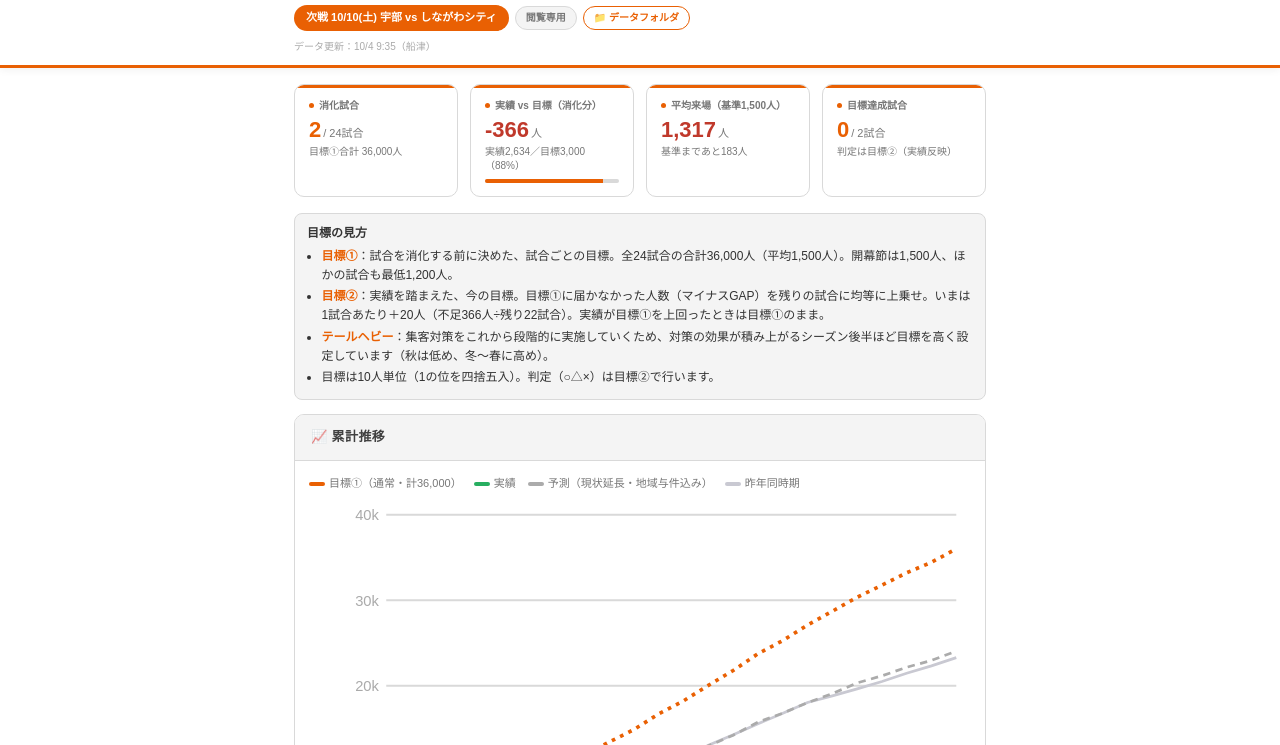
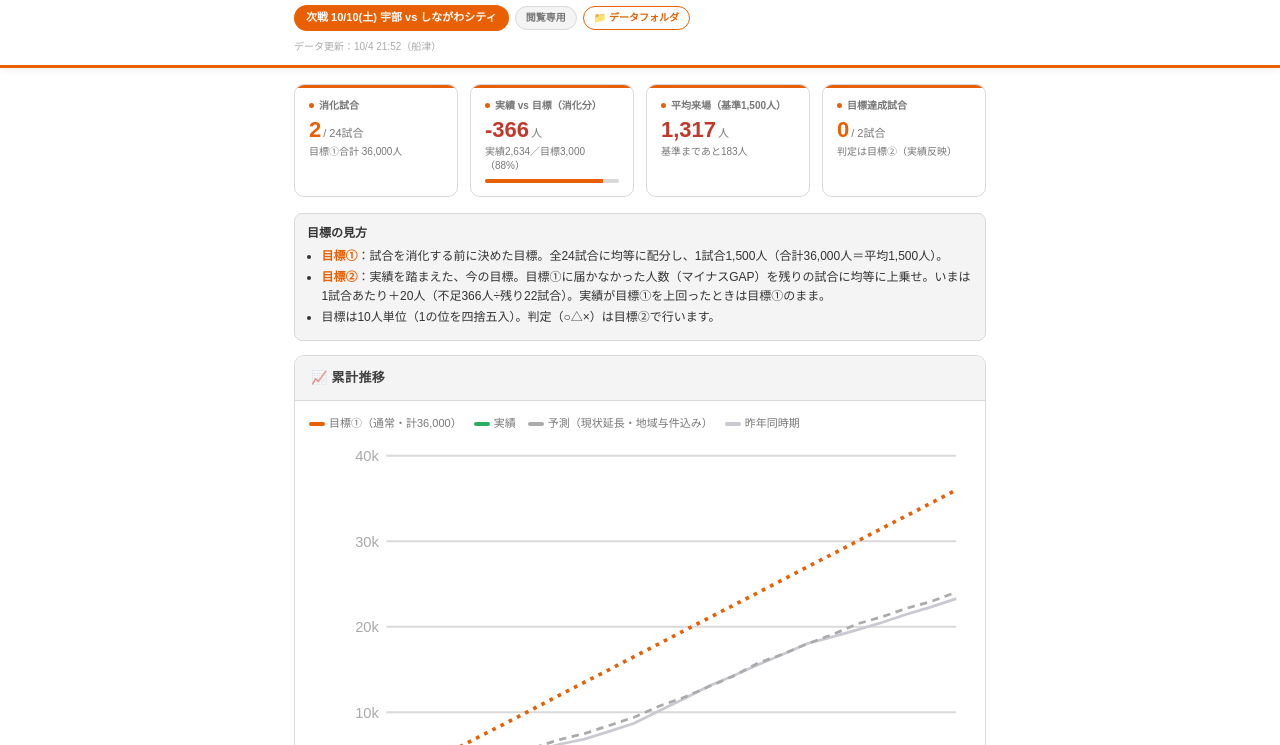
Before and after one commit to funatsu-daisuke-beep/patsfive-dashboard, a plain HTML site: page index.html in a window 1280 px wide. Shown: the part 55-800 px from the top of the page. Drawn offline with Linux system fonts and the light colour scheme; a web font is replaced by a local one.

Commit message:
目標①を均等配分に変更（全試合1,500、テールヘビー廃止）、目標の見方を更新
Co-Authored-By: Claude Opus 5.5 <noreply@anthropic.com>

```diff
--- a/index.html
+++ b/index.html
@@ -227,36 +227,36 @@
 
 <script>
 const DATA = {
-  "savedAt": "2026-10-04T09:35:53.000Z",
+  "savedAt": "2026-10-04T21:52:54.000Z",
   "savedBy": "船津",
   "season": "2026-27",
-  "note": "目標①＝通常の目標（開幕節1,500固定・最低1,200・合計36,000＝平均1,500、10の位に四捨五入）。目標②＝実績を踏まえた目標（不足を残り試合に均等上乗せ）。予測＝25-26実績の季節指数モデル×地域与件補正（祭り・学校行事・競合興行など、昨季の同条件週末の実績差を半分反映。2026-10-04調査）。昨年＝最も日付が近い昨年週末の実績",
-  "rule": {"minTarget": 1200, "openingTarget": 1500, "shortfall": 366, "remaining": 22, "addPerGame": 20},
+  "note": "目標①＝試合消化前の目標（開幕節1,500、残り22試合は均等に1,500、合計36,000＝平均1,500）。目標②＝実績を踏まえた目標（マイナスGAPを残り試合に均等に上乗せ）。目標は10人単位。予測＝25-26実績の季節指数モデル×地域与件補正（昨季の同条件週末の実績差を半分反映、2026-10-04調査）。昨年＝最も日付が近い昨年週末の実績",
+  "rule": {"minTarget": 1200, "openingTarget": 1500, "shortfall": 366, "remaining": 22, "addPerGame": 20, "evenTarget": 1500},
   "games": [
     {"no":1,"setsu":"第1節","game":"G1","date":"2026-09-26","venue":"宇部","opp":"しながわシティ","key":true,"target1":1500,"target":1500,"pred":1150,"lastYear":1218,"actual":1310,"memo":"開幕戦。レノファ山口ホーム戦(9/26 14:00)と同日競合に注意／雨・勝利"},
     {"no":2,"setsu":"第1節","game":"G2","date":"2026-09-27","venue":"宇部","opp":"しながわシティ","key":true,"target1":1500,"target":1500,"pred":1410,"lastYear":1256,"actual":1324,"memo":"雨・勝利"},
-    {"no":3,"setsu":"第3節","game":"G1","date":"2026-10-10","venue":"宇部","opp":"しながわシティ","key":false,"target1":1200,"target":1220,"pred":600,"lastYear":549,"actual":null,"memo":"スポーツの日3連休初日"},
-    {"no":4,"setsu":"第3節","game":"G2","date":"2026-10-11","venue":"宇部","opp":"しながわシティ","key":false,"target1":1200,"target":1220,"pred":770,"lastYear":738,"actual":null,"memo":"3連休中日"},
-    {"no":5,"setsu":"第6節","game":"G1","date":"2026-11-07","venue":"宇部","opp":"湘南ユナイテッドBC","key":false,"target1":1200,"target":1220,"pred":520,"lastYear":443,"actual":null,"memo":"宇部まつり(11/1見込み)の翌週"},
-    {"no":6,"setsu":"第6節","game":"G2","date":"2026-11-08","venue":"宇部","opp":"湘南ユナイテッドBC","key":false,"target1":1270,"target":1290,"pred":690,"lastYear":623,"actual":null,"memo":""},
-    {"no":7,"setsu":"第8節","game":"G1","date":"2026-11-28","venue":"下関","opp":"湘南ユナイテッドBC","key":true,"target1":1420,"target":1440,"pred":750,"lastYear":642,"actual":null,"memo":"下関初開催"},
-    {"no":8,"setsu":"第8節","game":"G2","date":"2026-11-29","venue":"下関","opp":"湘南ユナイテッドBC","key":false,"target1":1320,"target":1340,"pred":910,"lastYear":782,"actual":null,"memo":""},
-    {"no":9,"setsu":"第10節","game":"G1","date":"2026-12-19","venue":"宇部","opp":"湘南ユナイテッドBC","key":false,"target1":1280,"target":1300,"pred":700,"lastYear":601,"actual":null,"memo":"クリスマス前週末"},
-    {"no":10,"setsu":"第10節","game":"G2","date":"2026-12-20","venue":"宇部","opp":"湘南ユナイテッドBC","key":false,"target1":1520,"target":1540,"pred":950,"lastYear":913,"actual":null,"memo":""},
-    {"no":11,"setsu":"第12節","game":"G1","date":"2027-01-23","venue":"宇部","opp":"しながわシティ","key":false,"target1":1470,"target":1490,"pred":980,"lastYear":951,"actual":null,"memo":""},
-    {"no":12,"setsu":"第12節","game":"G2","date":"2027-01-24","venue":"宇部","opp":"しながわシティ","key":false,"target1":1850,"target":1870,"pred":1280,"lastYear":1428,"actual":null,"memo":""},
+    {"no":3,"setsu":"第3節","game":"G1","date":"2026-10-10","venue":"宇部","opp":"しながわシティ","key":false,"target1":1500,"target":1520,"pred":600,"lastYear":549,"actual":null,"memo":"スポーツの日3連休初日"},
+    {"no":4,"setsu":"第3節","game":"G2","date":"2026-10-11","venue":"宇部","opp":"しながわシティ","key":false,"target1":1500,"target":1520,"pred":770,"lastYear":738,"actual":null,"memo":"3連休中日"},
+    {"no":5,"setsu":"第6節","game":"G1","date":"2026-11-07","venue":"宇部","opp":"湘南ユナイテッドBC","key":false,"target1":1500,"target":1520,"pred":520,"lastYear":443,"actual":null,"memo":"宇部まつり(11/1見込み)の翌週"},
+    {"no":6,"setsu":"第6節","game":"G2","date":"2026-11-08","venue":"宇部","opp":"湘南ユナイテッドBC","key":false,"target1":1500,"target":1520,"pred":690,"lastYear":623,"actual":null,"memo":""},
+    {"no":7,"setsu":"第8節","game":"G1","date":"2026-11-28","venue":"下関","opp":"湘南ユナイテッドBC","key":true,"target1":1500,"target":1520,"pred":750,"lastYear":642,"actual":null,"memo":"下関初開催"},
+    {"no":8,"setsu":"第8節","game":"G2","date":"2026-11-29","venue":"下関","opp":"湘南ユナイテッドBC","key":false,"target1":1500,"target":1520,"pred":910,"lastYear":782,"actual":null,"memo":""},
+    {"no":9,"setsu":"第10節","game":"G1","date":"2026-12-19","venue":"宇部","opp":"湘南ユナイテッドBC","key":false,"target1":1500,"target":1520,"pred":700,"lastYear":601,"actual":null,"memo":"クリスマス前週末"},
+    {"no":10,"setsu":"第10節","game":"G2","date":"2026-12-20","venue":"宇部","opp":"湘南ユナイテッドBC","key":false,"target1":1500,"target":1520,"pred":950,"lastYear":913,"actual":null,"memo":""},
+    {"no":11,"setsu":"第12節","game":"G1","date":"2027-01-23","venue":"宇部","opp":"しながわシティ","key":false,"target1":1500,"target":1520,"pred":980,"lastYear":951,"actual":null,"memo":""},
+    {"no":12,"setsu":"第12節","game":"G2","date":"2027-01-24","venue":"宇部","opp":"しながわシティ","key":false,"target1":1500,"target":1520,"pred":1280,"lastYear":1428,"actual":null,"memo":""},
     {"no":13,"setsu":"第14節","game":"G1","date":"2027-02-06","venue":"宇部","opp":"しながわシティ","key":false,"target1":1500,"target":1520,"pred":1010,"lastYear":1406,"actual":null,"memo":"昨年比較対象は下関開催"},
-    {"no":14,"setsu":"第14節","game":"G2","date":"2027-02-07","venue":"宇部","opp":"しながわシティ","key":false,"target1":1810,"target":1830,"pred":1240,"lastYear":1486,"actual":null,"memo":"昨年比較対象は下関開催"},
-    {"no":15,"setsu":"第15節","game":"G1","date":"2027-02-13","venue":"下関","opp":"ヴィアティン三重","key":true,"target1":1740,"target":1760,"pred":1260,"lastYear":1228,"actual":null,"memo":"下関第2弾"},
-    {"no":16,"setsu":"第15節","game":"G2","date":"2027-02-14","venue":"下関","opp":"ヴィアティン三重","key":false,"target1":1970,"target":1990,"pred":1530,"lastYear":1280,"actual":null,"memo":""},
-    {"no":17,"setsu":"第17節","game":"G1","date":"2027-02-27","venue":"宇部","opp":"ヴィアティン三重","key":false,"target1":1530,"target":1550,"pred":1040,"lastYear":1228,"actual":null,"memo":""},
-    {"no":18,"setsu":"第17節","game":"G2","date":"2027-02-28","venue":"宇部","opp":"ヴィアティン三重","key":false,"target1":1810,"target":1830,"pred":1240,"lastYear":1280,"actual":null,"memo":""},
-    {"no":19,"setsu":"第20節","game":"G1","date":"2027-03-27","venue":"下関","opp":"ヴィアティン三重","key":true,"target1":1610,"target":1630,"pred":1050,"lastYear":755,"actual":null,"memo":"春休み期間・下関第3弾"},
-    {"no":20,"setsu":"第20節","game":"G2","date":"2027-03-28","venue":"下関","opp":"ヴィアティン三重","key":false,"target1":1650,"target":1670,"pred":1250,"lastYear":829,"actual":null,"memo":""},
-    {"no":21,"setsu":"第22節","game":"G1","date":"2027-04-10","venue":"宇部","opp":"ヴィアティン三重","key":false,"target1":1420,"target":1440,"pred":840,"lastYear":866,"actual":null,"memo":""},
-    {"no":22,"setsu":"第22節","game":"G2","date":"2027-04-11","venue":"宇部","opp":"ヴィアティン三重","key":false,"target1":1440,"target":1460,"pred":990,"lastYear":964,"actual":null,"memo":""},
-    {"no":23,"setsu":"第23節","game":"G1","date":"2027-04-17","venue":"宇部","opp":"湘南ユナイテッドBC","key":false,"target1":1210,"target":1230,"pred":800,"lastYear":866,"actual":null,"memo":"レノファ山口ホーム戦と同週末の可能性"},
-    {"no":24,"setsu":"第23節","game":"G2","date":"2027-04-18","venue":"宇部","opp":"湘南ユナイテッドBC","key":true,"target1":1580,"target":1600,"pred":1080,"lastYear":964,"actual":null,"memo":"ホーム最終戦"}
+    {"no":14,"setsu":"第14節","game":"G2","date":"2027-02-07","venue":"宇部","opp":"しながわシティ","key":false,"target1":1500,"target":1520,"pred":1240,"lastYear":1486,"actual":null,"memo":"昨年比較対象は下関開催"},
+    {"no":15,"setsu":"第15節","game":"G1","date":"2027-02-13","venue":"下関","opp":"ヴィアティン三重","key":true,"target1":1500,"target":1520,"pred":1260,"lastYear":1228,"actual":null,"memo":"下関第2弾"},
+    {"no":16,"setsu":"第15節","game":"G2","date":"2027-02-14","venue":"下関","opp":"ヴィアティン三重","key":false,"target1":1500,"target":1520,"pred":1530,"lastYear":1280,"actual":null,"memo":""},
+    {"no":17,"setsu":"第17節","game":"G1","date":"2027-02-27","venue":"宇部","opp":"ヴィアティン三重","key":false,"target1":1500,"target":1520,"pred":1040,"lastYear":1228,"actual":null,"memo":""},
+    {"no":18,"setsu":"第17節","game":"G2","date":"2027-02-28","venue":"宇部","opp":"ヴィアティン三重","key":false,"target1":1500,"target":1520,"pred":1240,"lastYear":1280,"actual":null,"memo":""},
+    {"no":19,"setsu":"第20節","game":"G1","date":"2027-03-27","venue":"下関","opp":"ヴィアティン三重","key":true,"target1":1500,"target":1520,"pred":1050,"lastYear":755,"actual":null,"memo":"春休み期間・下関第3弾"},
+    {"no":20,"setsu":"第20節","game":"G2","date":"2027-03-28","venue":"下関","opp":"ヴィアティン三重","key":false,"target1":1500,"target":1520,"pred":1250,"lastYear":829,"actual":null,"memo":""},
+    {"no":21,"setsu":"第22節","game":"G1","date":"2027-04-10","venue":"宇部","opp":"ヴィアティン三重","key":false,"target1":1500,"target":1520,"pred":840,"lastYear":866,"actual":null,"memo":""},
+    {"no":22,"setsu":"第22節","game":"G2","date":"2027-04-11","venue":"宇部","opp":"ヴィアティン三重","key":false,"target1":1500,"target":1520,"pred":990,"lastYear":964,"actual":null,"memo":""},
+    {"no":23,"setsu":"第23節","game":"G1","date":"2027-04-17","venue":"宇部","opp":"湘南ユナイテッドBC","key":false,"target1":1500,"target":1520,"pred":800,"lastYear":866,"actual":null,"memo":"レノファ山口ホーム戦と同週末の可能性"},
+    {"no":24,"setsu":"第23節","game":"G2","date":"2027-04-18","venue":"宇部","opp":"湘南ユナイテッドBC","key":true,"target1":1500,"target":1520,"pred":1080,"lastYear":964,"actual":null,"memo":"ホーム最終戦"}
   ]
 };
 
@@ -290,13 +290,10 @@ const nextGame = () => DATA.games.find(g => gdate(g) >= today && g.actual == nul
   ];
   document.getElementById("ruleNote").innerHTML =
     '<div class="rn-h">目標の見方</div><ul>'+
-    '<li><b>目標①</b>：試合を消化する前に決めた、試合ごとの目標。全24試合の合計36,000人（平均1,500人）。'+
-    '開幕節は1,500人、ほかの試合も最低1,200人。</li>'+
+    '<li><b>目標①</b>：試合を消化する前に決めた目標。全24試合に均等に配分し、1試合'+fmt(R.evenTarget||1500)+'人（合計36,000人＝平均1,500人）。</li>'+
     '<li><b>目標②</b>：実績を踏まえた、今の目標。目標①に届かなかった人数（マイナスGAP）を残りの試合に均等に上乗せ。'+
     (R.remaining ? 'いまは1試合あたり＋'+fmt(R.addPerGame)+'人（不足'+fmt(R.shortfall)+'人÷残り'+R.remaining+'試合）。' : '')+
     '実績が目標①を上回ったときは目標①のまま。</li>'+
-    '<li><b>テールヘビー</b>：集客対策をこれから段階的に実施していくため、'+
-    '対策の効果が積み上がるシーズン後半ほど目標を高く設定しています（秋は低め、冬〜春に高め）。</li>'+
     '<li>目標は10人単位（1の位を四捨五入）。判定（○△×）は目標②で行います。</li></ul>';
   document.getElementById("summaryCards").innerHTML = tiles.map(t =>
     '<div class="stat-tile">'+
```
